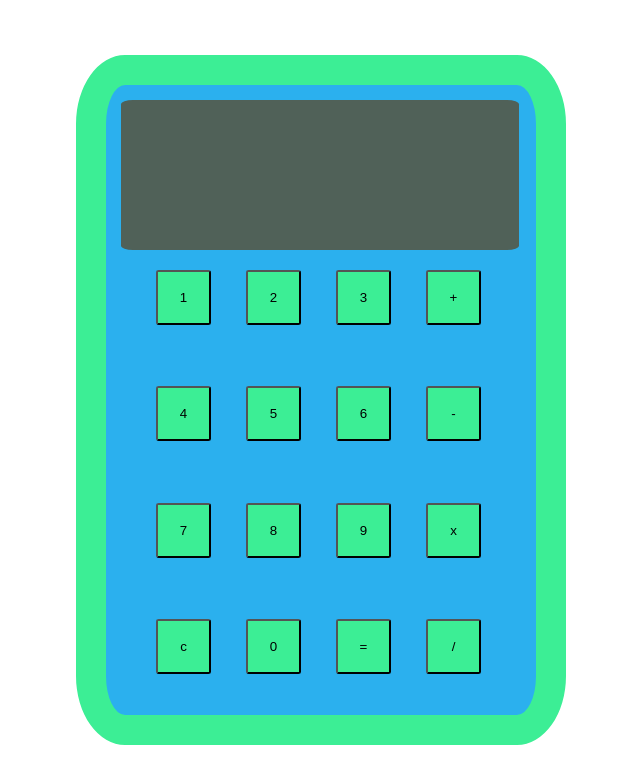
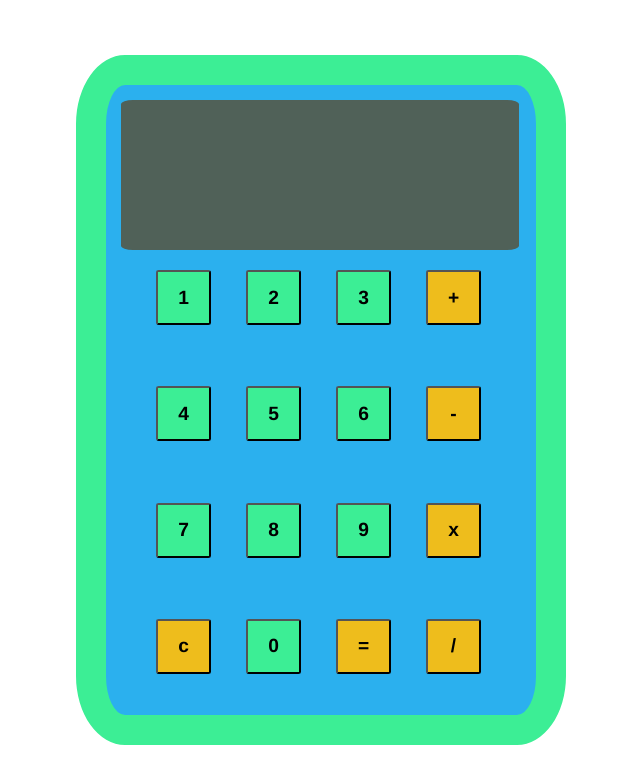
Before and after one commit to beckevan23/Calculator, a plain HTML site: page index.html in a window 1280 px wide. Shown: the whole page, without its empty margins (319-959 px from the left). Drawn offline with Linux system fonts and the light colour scheme.

Commit message:
Change operator colors and button font

```diff
--- a/index.html
+++ b/index.html
@@ -15,19 +15,19 @@
         <button class="1">1</button>
         <button class="2">2</button>
         <button class="3">3</button>
-        <button class="+">+</button>
+        <button class="+ operator">+</button>
         <button class="4">4</button>
         <button class="5">5</button>
         <button class="6">6</button>
-        <button class="-">-</button>
+        <button class="- operator">-</button>
         <button class="7">7</button>
         <button class="8">8</button>
         <button class="9">9</button>
-        <button class="x">x</button>
-        <button class="c">c</button>
+        <button class="x operator">x</button>
+        <button class="c operator">c</button>
         <button class="0">0</button>
-        <button class="=">=</button>
-        <button class="/">/</button>
+        <button class="= operator">=</button>
+        <button class="/ operator">/</button>
         </div>
     </div>
 </body>
--- a/style.css
+++ b/style.css
@@ -19,11 +19,12 @@
     text-align: center;
     vertical-align: middle;
     line-height: 150px;
-    font-size: large;
+    font-size:x-large;
     background-color: #506158;
     border-radius: 3%;
     padding-left: 8px;
     color: aliceblue;
+    font-family: Helvetica;
 }
 
 button {
@@ -31,6 +32,9 @@ button {
     height: 55px;
     border-radius: 5%;
     background-color: #3cee95;
+    font-family: Helvetica;
+    font-size: larger;
+    font-weight: 700;
 }
 
 .buttonContainer {
@@ -42,3 +46,7 @@ button {
     padding-left: 35px;
     padding-top: 20px;
 }
+
+.operator {
+    background-color: rgb(238, 189, 28);
+}
```
